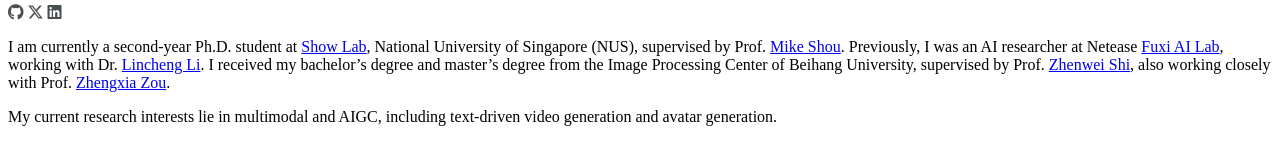
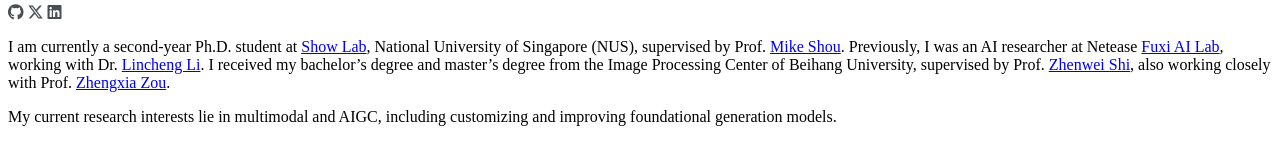
Before and after one commit to ruizhaocv/ruizhaocv.github.io, a Jekyll site: the page built from _pages/includes/intro.md, in a window 1280 px wide. Shown: the part 387-552 px from the top of the page. Built offline with Jekyll 4.4.1, drawn with Linux system fonts in a browser that asks for light colours; nearby versions of some CDN libraries; some web fonts are replaced; our own code applies the rules of GitHub Pages for plain Markdown files; a style sheet for code colours, icons or effects is not loaded.

Commit message:
Update intro.md

```diff
--- a/_pages/includes/intro.md
+++ b/_pages/includes/intro.md
@@ -2,4 +2,4 @@
 Previously, I was an AI researcher at Netease [Fuxi AI Lab](https://fuxi.163.com/fuxi-introduction), working with Dr. [Lincheng Li](https://scholar.google.com.hk/citations?user=NYLsVscAAAAJ&hl=zh-CN).
 I received my bachelor's degree and master's degree from the Image Processing Center of Beihang University, supervised by Prof. [Zhenwei Shi](https://levir.buaa.edu.cn/), also working closely with Prof. [Zhengxia Zou](https://zhengxiazou.github.io/).
 
-My current research interests lie in multimodal and AIGC, including text-driven video generation and avatar generation.
+My current research interests lie in multimodal and AIGC, including customizing and improving foundational generation models.
```
